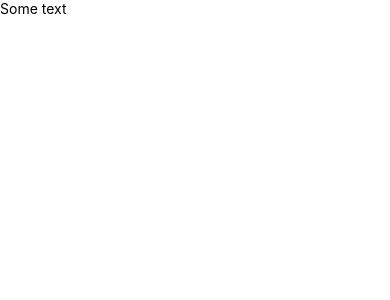
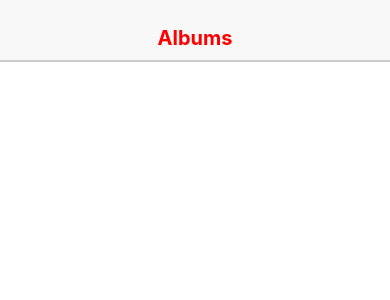
Before and after one commit to jshakes/rn-albums, a React Native app: screen / in a window 390 px wide. Shown: the top 300 px of the page. Built offline with nearby package versions, Linux system fonts and the light colour scheme.

Commit message:
header component

```diff
--- a/index.js
+++ b/index.js
@@ -1,8 +1,10 @@
 import React from 'react';
-import { Text, AppRegistry } from 'react-native';
+import { AppRegistry } from 'react-native';
+
+import Header from './src/components/header';
 
 const App = () => (
-  <Text>Some text</Text>
+  <Header headerText={'Albums'} />
 );
 
 AppRegistry.registerComponent('albums', () => App);
--- /dev/null
+++ b/src/components/header.js
@@ -0,0 +1,33 @@
+import React from 'react';
+import { Text, View } from 'react-native';
+
+const Header = (props) => {
+  const { viewStyle, textStyle } = styles;
+  return (
+    <View style={viewStyle}>
+      <Text style={textStyle}>{props.headerText}</Text>
+    </View>
+  );
+};
+
+const styles = {
+  viewStyle: {
+    backgroundColor: '#f8f8f8',
+    height: 60,
+    justifyContent: 'center',
+    paddingTop: 15,
+    shadowColor: 'black',
+    shadowOffset: { width: 0, height: 2 },
+    shadowOpacity: 0.2,
+    elevation: 2,
+    position: 'relative'
+  },
+  textStyle: {
+    fontSize: 20,
+    textAlign: 'center',
+    color: 'red',
+    fontWeight: 'bold'
+  }
+};
+
+export default Header;
```
